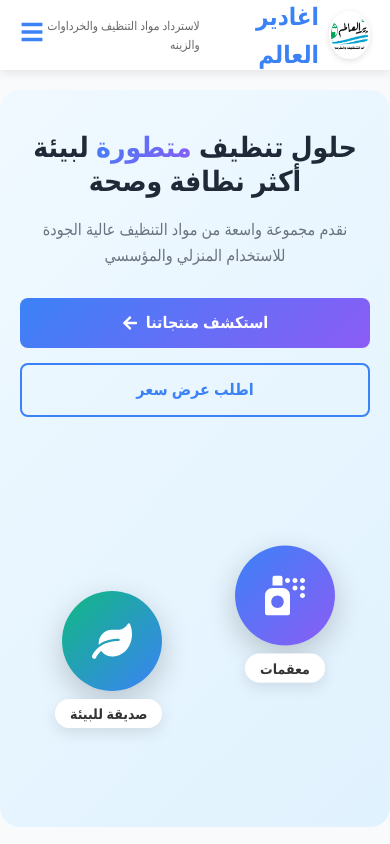
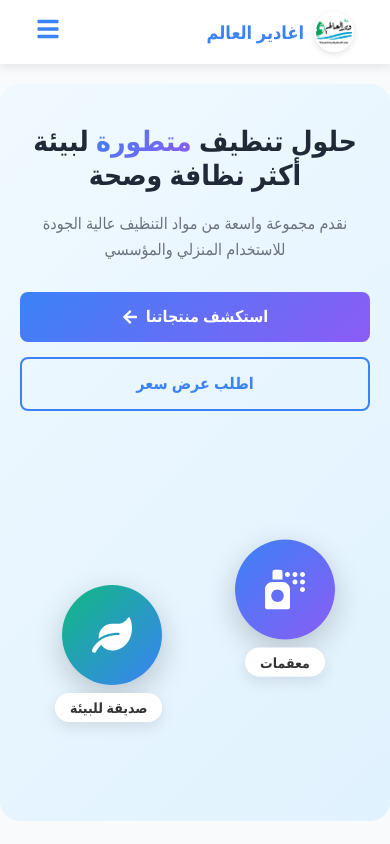
Before and after one commit to rehabkamalabdelhamed-pixel/cleaning-company-website, a React (Create React App) app: page / in a window 390 px wide. Shown: the top 844 px of the page. Built offline with nearby package versions, Linux system fonts and the light colour scheme.

Commit message:
update service page

```diff
--- a/src/styles/App.css
+++ b/src/styles/App.css
@@ -594,7 +594,7 @@ a {
 
 .services-grid {
   display: grid;
-  grid-template-columns: repeat(auto-fit, minmax(350px, 1fr));
+  grid-template-columns: repeat(auto-fit, minmax(300px, 1fr));
   gap: 30px;
   margin-bottom: 60px;
 }
@@ -1165,6 +1165,41 @@ a {
     font-size: 36px;
   }
 
+  /* header / logo adjustments for mobile */
+  .nav-container {
+    height: 64px;
+    padding: 0 16px;
+  }
+
+  .logo-img {
+    width: 40px;
+    height: 40px;
+  }
+
+  .logo span {
+    font-size: 18px;
+  }
+
+  .logo small {
+    display: none;
+  }
+
+  .cta-button {
+    padding: 8px 12px;
+    font-size: 14px;
+  }
+
+  /* mobile menu sits under a slightly smaller header */
+  .mobile-menu {
+    top: 64px;
+    max-height: calc(100vh - 64px);
+  }
+
+  /* footer spacing on tablet/mobile */
+  .footer {
+    padding: 40px 0 20px;
+  }
+
   .service-card h3 {
     font-size: 22px;
   }
```
